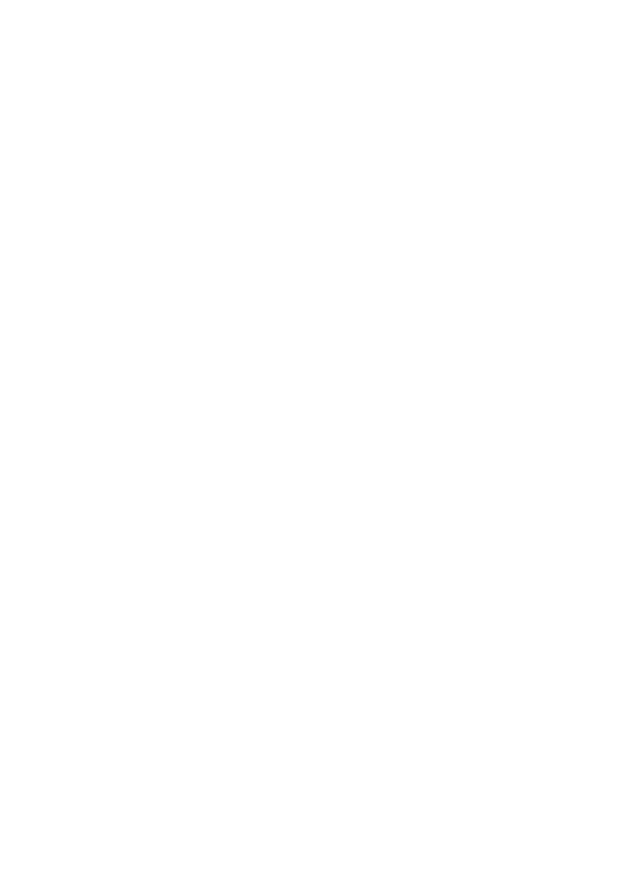
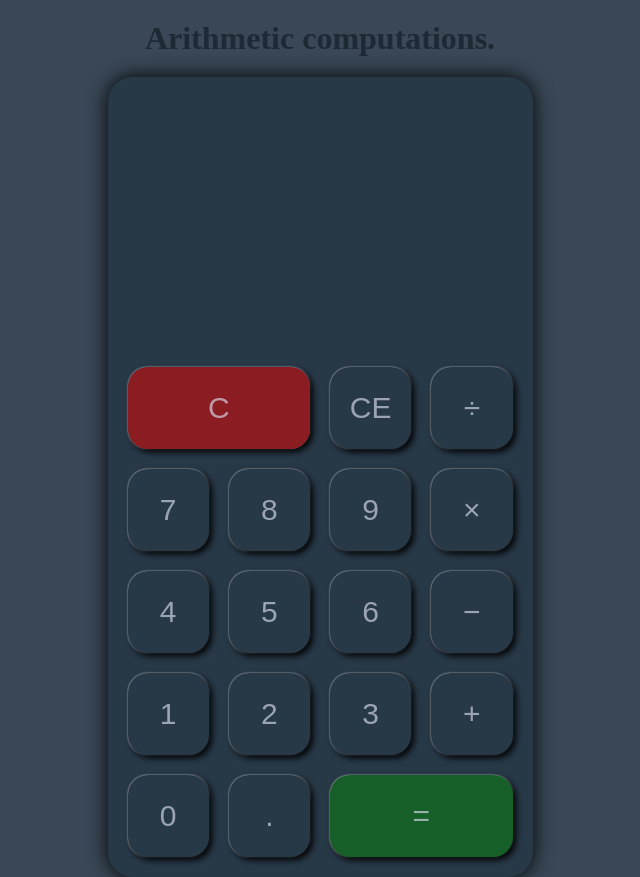
Before and after one commit to pixie-cheeks/calculator, a plain HTML site: page index.html in a window 1280 px wide. Shown: the whole page, without its empty margins (320-960 px from the left). Before the commit the page ends 800 px from the top, so only its background shows below. Drawn offline with Linux system fonts and the light colour scheme.

Commit message:
Add some styles

```diff
--- a/index.html
+++ b/index.html
@@ -10,7 +10,55 @@
 </head>
 
 <body>
-
+	<div class="content-wrapper">
+		<h1>Arithmetic computations.</h1>
+		<div class="flex-wrapper">
+			<div class="calculator-card">
+				<div class="screen">
+					<div class="screen-content"></div>
+				</div>
+				<div class="keypad">
+					<!-- 5 rows and 4 columns -->
+					<div class="row-container one">
+						<div class="double-sized">
+							<button class="clear">C</button>
+						</div>
+						<div class="single-sized">
+							<button>CE</button>
+							<button>÷</button>
+						</div>
+					</div>
+					<div class="row-container two">
+						<button>7</button>
+						<button>8</button>
+						<button>9</button>
+						<button>×</button>
+					</div>
+					<div class="row-container three">
+						<button>4</button>
+						<button>5</button>
+						<button>6</button>
+						<button>−</button>
+					</div>
+					<div class="row-container four">
+						<button>1</button>
+						<button>2</button>
+						<button>3</button>
+						<button>+</button>
+					</div>
+					<div class="row-container five">
+						<div class="single-sized">
+							<button>0</button>
+							<button>.</button>
+						</div>
+						<div class="double-sized">
+							<button class="equal">=</button>
+						</div>
+					</div>
+				</div>
+			</div>
+		</div>
+	</div>
 </body>
 
 </html>
--- a/scripts.js
+++ b/scripts.js
@@ -1,3 +1,7 @@
+let firstNum;
+let secondNum;
+let operator;
+
 function add(addendOne, addendTwo) {
 	return addendOne + addendTwo;
 }
@@ -13,3 +17,18 @@ function multiply(factorOne, factorTwo) {
 function divide(dividend, divisor) {
 	return dividend / divisor;
 }
+
+function operate(operator, firstNum, secondNum) {
+	switch (operator) {
+		case '+':
+			return add(firstNum, secondNum);
+		case '-':
+			return subtract(firstNum, secondNum);
+		case '*':
+			return multiply(firstNum, secondNum);
+		case '/':
+			return divide(firstNum, secondNum);
+		default:
+			return 'Error from operate()'
+	}
+}
--- a/styles.css
+++ b/styles.css
@@ -0,0 +1,88 @@
+* {
+	margin: 0;
+	padding: 0;
+	box-sizing: border-box;
+}
+
+body {
+	margin: 0 auto;
+	height: 100vh;
+	width: 100%;
+	background-color: rgba(36, 52, 68, 0.9);
+}
+
+.content-wrapper {
+	display: flex;
+	flex-direction: column;
+	align-items: center;
+	gap: 10px;
+}
+
+h1 {
+	margin-top: 20px;
+	margin-bottom: 10px;
+	color: #1d2a35;
+	font-weight: bold;
+}
+
+.calculator-card {
+	height: 800px;
+	width: 425px;
+	display: flex;
+	flex-direction: column;
+	border-radius: 25px;
+	padding: 20px;
+	background-color: #273847;
+	box-shadow: 0 0 20px black;
+}
+
+.screen {
+	flex: 1 1 150px;
+	font-size: 30px;
+}
+
+.keypad {
+	flex: 2 1 auto;
+	display: flex;
+	flex-direction: column;
+	justify-content: center;
+	gap: 20px;
+	font-size: 30px;
+}
+
+.keypad > .row-container,
+.single-sized {
+	flex: 1 0 auto;
+	display: flex;
+	gap: 20px;
+}
+
+button {
+	font-size: 30px;
+	color: #dbe0f0a4;
+	background-color: #273847;
+	flex: 1 0 0;
+	border: none;
+	border-radius: 20px;
+	box-shadow: 3px 3px 6px black,
+		0 0 2px white;
+}
+
+button:active {
+	box-shadow: -3px -3px 6px black,
+		0 0 2px white;
+}
+
+.row-container.one div,
+.row-container.five div {
+	flex: 1 0 0;
+	display: flex;
+}
+
+.clear {
+	background-color: rgba(189, 17, 17, 0.671);
+}
+
+.equal {
+	background-color: rgb(22, 95, 40);
+}
```
